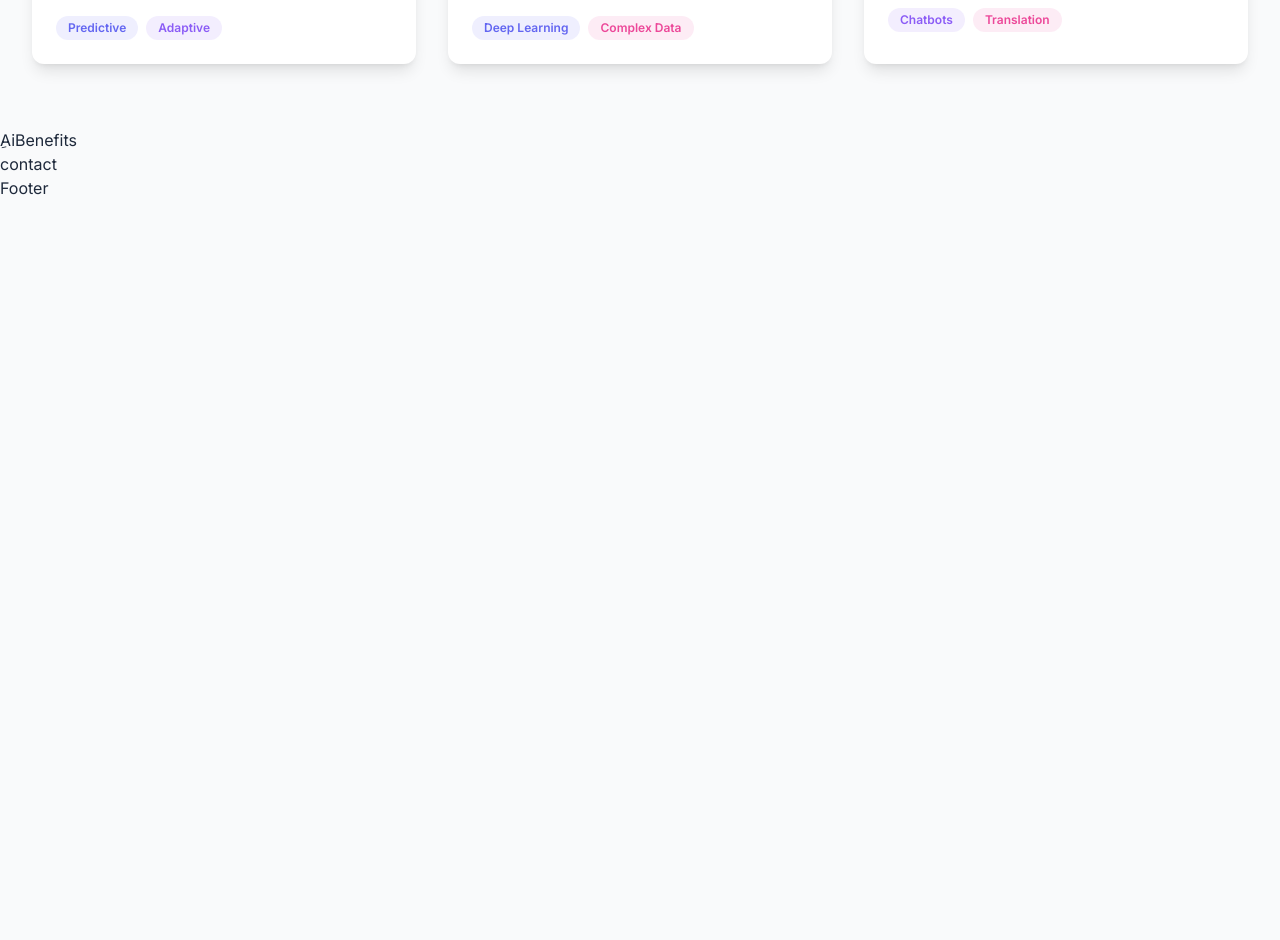
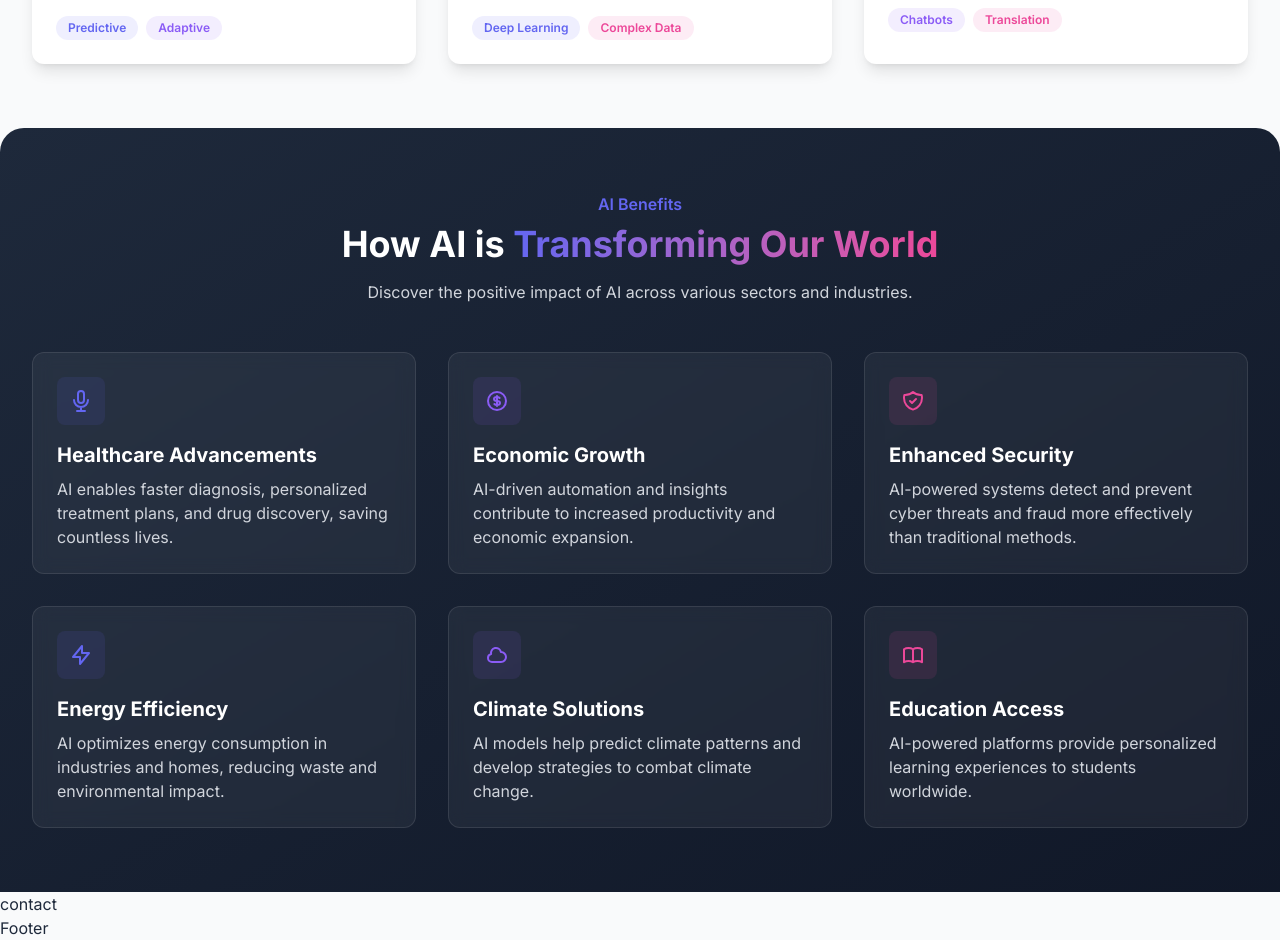
Before and after one commit to Kareem033/ai-rev, a React (Vite) app: page / in a window 1280 px wide. Shown: the part 1308-2248 px from the top of the page. Before the commit the page ends 1508 px from the top, so only its background shows below. Built offline with nearby package versions, Linux system fonts and the light colour scheme.

Commit message:
add ai benefits section

```diff
--- a/src/components/aiBenefits.jsx
+++ b/src/components/aiBenefits.jsx
@@ -1,7 +1,174 @@
-import React from "react";
+const benefits = [
+  {
+    title: "Healthcare Advancements",
+    description:
+      "AI enables faster diagnosis, personalized treatment plans, and drug discovery, saving countless lives.",
+    icon: (
+      <svg
+        xmlns="http://www.w3.org/2000/svg"
+        className="h-6 w-6"
+        fill="none"
+        viewBox="0 0 24 24"
+        stroke="currentColor"
+      >
+        <path
+          strokeLinecap="round"
+          strokeLinejoin="round"
+          strokeWidth="2"
+          d="M19 11a7 7 0 01-7 7m0 0a7 7 0 01-7-7m7 7v4m0 0H8m4 0h4m-4-8a3 3 0 01-3-3V5a3 3 0 116 0v6a3 3 0 01-3 3z"
+        />
+      </svg>
+    ),
+    color: "primary",
+  },
+  {
+    title: "Economic Growth",
+    description:
+      "AI-driven automation and insights contribute to increased productivity and economic expansion.",
+    icon: (
+      <svg
+        xmlns="http://www.w3.org/2000/svg"
+        className="h-6 w-6"
+        fill="none"
+        viewBox="0 0 24 24"
+        stroke="currentColor"
+      >
+        <path
+          strokeLinecap="round"
+          strokeLinejoin="round"
+          strokeWidth="2"
+          d="M12 8c-1.657 0-3 .895-3 2s1.343 2 3 2 3 .895 3 2-1.343 2-3 2m0-8c1.11 0 2.08.402 2.599 1M12 8V7m0 1v8m0 0v1m0-1c-1.11 0-2.08-.402-2.599-1M21 12a9 9 0 11-18 0 9 9 0 0118 0z"
+        />
+      </svg>
+    ),
+    color: "secondary",
+  },
+  {
+    title: "Enhanced Security",
+    description:
+      "AI-powered systems detect and prevent cyber threats and fraud more effectively than traditional methods.",
+    icon: (
+      <svg
+        xmlns="http://www.w3.org/2000/svg"
+        className="h-6 w-6"
+        fill="none"
+        viewBox="0 0 24 24"
+        stroke="currentColor"
+      >
+        <path
+          strokeLinecap="round"
+          strokeLinejoin="round"
+          strokeWidth="2"
+          d="M9 12l2 2 4-4m5.618-4.016A11.955 11.955 0 0112 2.944a11.955 11.955 0 01-8.618 3.04A12.02 12.02 0 003 9c0 5.591 3.824 10.29 9 11.622 5.176-1.332 9-6.03 9-11.622 0-1.042-.133-2.052-.382-3.016z"
+        />
+      </svg>
+    ),
+    color: "accent",
+  },
+  {
+    title: "Energy Efficiency",
+    description:
+      "AI optimizes energy consumption in industries and homes, reducing waste and environmental impact.",
+    icon: (
+      <svg
+        xmlns="http://www.w3.org/2000/svg"
+        className="h-6 w-6"
+        fill="none"
+        viewBox="0 0 24 24"
+        stroke="currentColor"
+      >
+        <path
+          strokeLinecap="round"
+          strokeLinejoin="round"
+          strokeWidth="2"
+          d="M13 10V3L4 14h7v7l9-11h-7z"
+        />
+      </svg>
+    ),
+    color: "primary",
+  },
+  {
+    title: "Climate Solutions",
+    description:
+      "AI models help predict climate patterns and develop strategies to combat climate change.",
+    icon: (
+      <svg
+        xmlns="http://www.w3.org/2000/svg"
+        className="h-6 w-6"
+        fill="none"
+        viewBox="0 0 24 24"
+        stroke="currentColor"
+      >
+        <path
+          strokeLinecap="round"
+          strokeLinejoin="round"
+          strokeWidth="2"
+          d="M3 15a4 4 0 004 4h9a5 5 0 10-.1-9.999 5.002 5.002 0 10-9.78 2.096A4.001 4.001 0 003 15z"
+        />
+      </svg>
+    ),
+    color: "secondary",
+  },
+  {
+    title: "Education Access",
+    description:
+      "AI-powered platforms provide personalized learning experiences to students worldwide.",
+    icon: (
+      <svg
+        xmlns="http://www.w3.org/2000/svg"
+        className="h-6 w-6"
+        fill="none"
+        viewBox="0 0 24 24"
+        stroke="currentColor"
+      >
+        <path
+          strokeLinecap="round"
+          strokeLinejoin="round"
+          strokeWidth="2"
+          d="M12 6.253v13m0-13C10.832 5.477 9.246 5 7.5 5S4.168 5.477 3 6.253v13C4.168 18.477 5.754 18 7.5 18s3.332.477 4.5 1.253m0-13C13.168 5.477 14.754 5 16.5 5c1.747 0 3.332.477 4.5 1.253v13C19.832 18.477 18.247 18 16.5 18c-1.746 0-3.332.477-4.5 1.253"
+        />
+      </svg>
+    ),
+    color: "accent",
+  },
+];
+
+const colorClasses = {
+  primary: "bg-primary/10 text-primary",
+  secondary: "bg-secondary/10 text-secondary",
+  accent: "bg-accent/10 text-accent",
+};
 
 function AiBenefits() {
-  return <div>ِAiBenefits</div>;
+  return (
+    <section
+      className="app-container py-16 bg-gradient-to-br from-dark to-gray-900 rounded-t-3xl text-white"
+      id="benefits"
+    >
+      <div className="text-center mb-12">
+        <span className="section-subheader">AI Benefits</span>
+        <h2 className="section-header">
+          How AI is{" "}
+          <span className="gradient-text">Transforming Our World</span>
+        </h2>
+        <p className="section-description text-gray-300">
+          Discover the positive impact of AI across various sectors and
+          industries.
+        </p>
+      </div>
+      <div className="grid grid-cols-1 md:grid-cols-2 lg:grid-cols-3 gap-8">
+        {benefits.map((benefit, i) => (
+          <div key={i} className="benefit-card">
+            <div className={`benefit-card-icon ${colorClasses[benefit.color]}`}>
+              {benefit.icon}
+            </div>
+            <h3 className="text-xl font-bold text-white">{benefit.title}</h3>
+            <p className="mt-2 text-gray-300">{benefit.description}</p>
+          </div>
+        ))}
+      </div>
+    </section>
+  );
 }
 
 export default AiBenefits;
```
